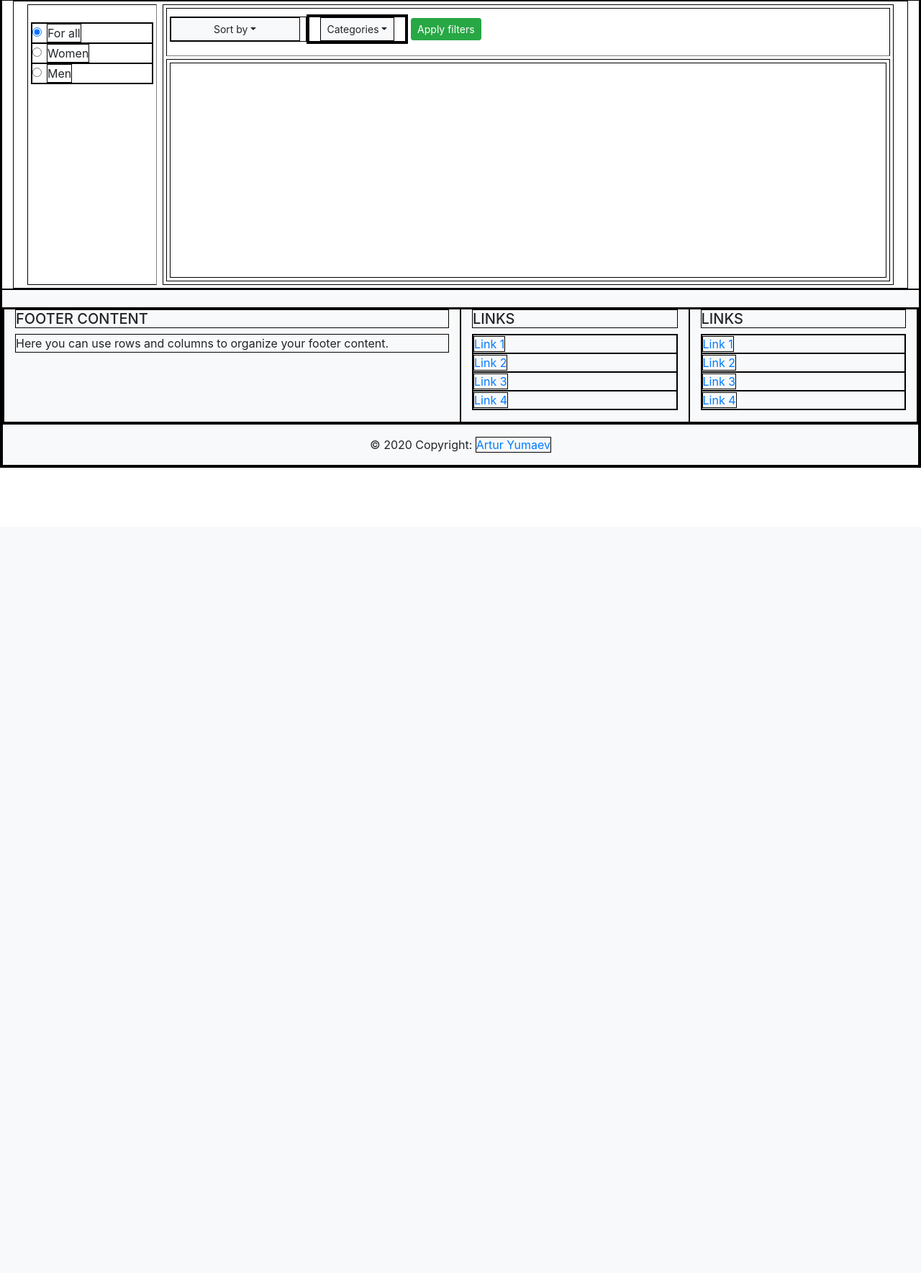
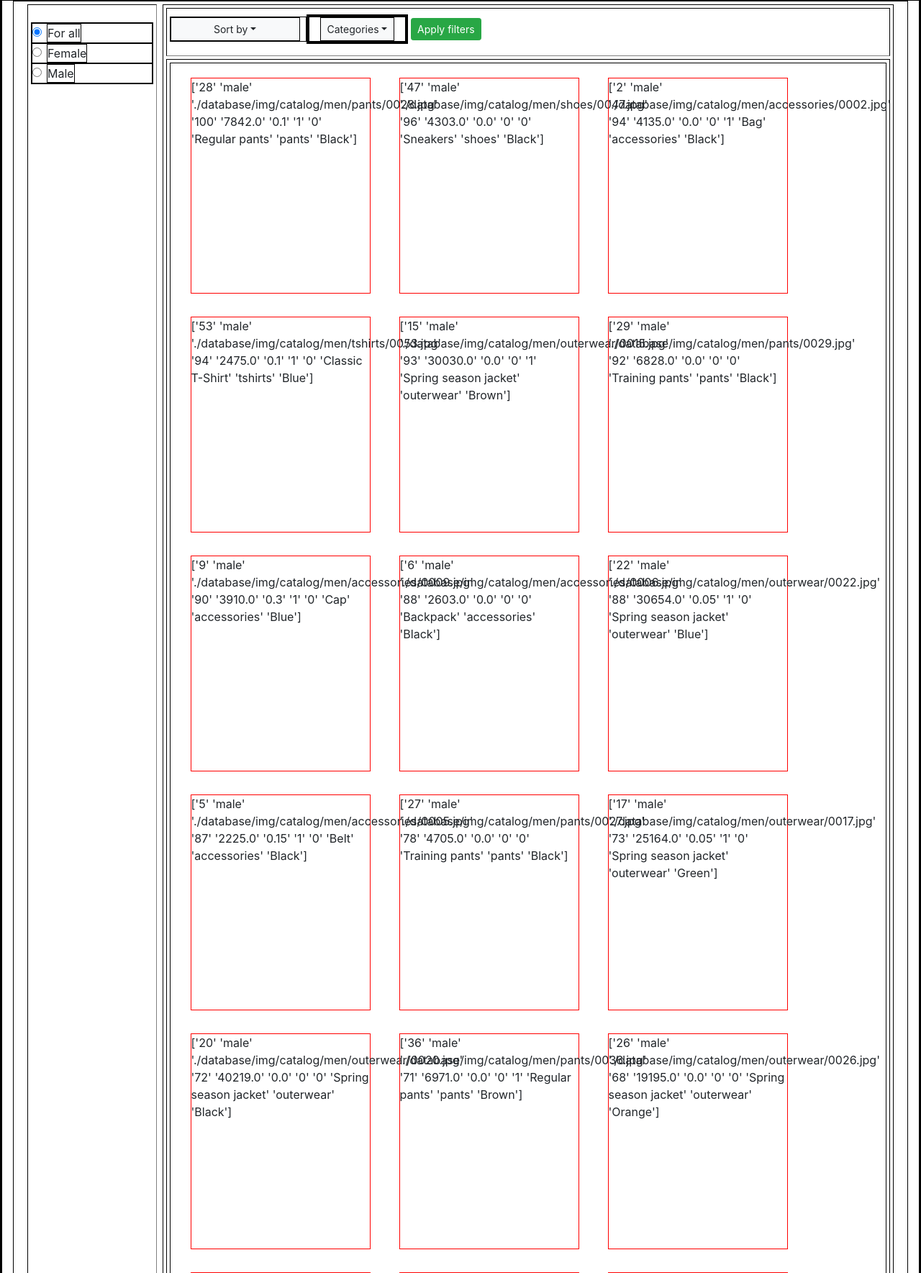
Before and after one commit to arturyumaev/Databases-Course-Work, a Flask app: page /collection in a window 1280 px wide. Shown: the part 68-1837 px from the top of the page at 72% size. Before the commit the page ends 718 px from the top, so only its background shows below. Run offline with Flask 2, Linux system fonts and the light colour scheme; data comes from the database, SQL or seed files in the repository; some libraries are stand-ins or nearby versions.

Commit message:
настроил отображение товаров на странице коллекции из базы данных

```diff
--- a/webApp/app.py
+++ b/webApp/app.py
@@ -1,6 +1,8 @@
 from flask import Flask, render_template, redirect, abort, request, url_for
 from markupsafe import escape
 import sqlite3
+from .db_manager import make_sql_query
+import numpy as np
 
 app = Flask(__name__)
 
@@ -12,15 +14,22 @@ def home():
 # Collection
 @app.route('/collection')
 def collection():
-
-    if len(request.args) != 0:
+    url_args = list(request.args.keys())
+    if all(i in url_args for i in ['sort', 'gender', 'cats']):
         sort_by = request.args.get('sort')
         gender = request.args.get('gender')
         categories = request.args.getlist('cats')
 
-        return render_template('collection.html', title='Collection', goods='Boogie')
     else:
-        return render_template('collection.html', title='Collection')
+        sort_by = 'Sort by'
+        gender = 'forall'
+        categories = 'None'
+
+    data = make_sql_query(gender, sort_by, categories)
+
+    print()
+
+    return render_template('collection.html', title='Collection', goods=np.array(data))
 
 # About us
 @app.route('/about_us')
--- a/webApp/db_manager.py
+++ b/webApp/db_manager.py
@@ -1,8 +1,32 @@
 import sqlite3
 
-# Create database for catalog of clothing
-conn = sqlite3.connect('./database/catalog.db')
+def make_sql_query(gender, sort_by, cats):
 
-c = conn.cursor()
+    # Create database for catalog of clothing
+    conn = sqlite3.connect('./database/catalog.db')
+    c = conn.cursor()
 
-conn.close()
+    sql_query = 'select * from goods'
+    if gender != 'forall':
+        sql_query += ' where gender = \'{}\''.format(gender)
+
+    if cats != 'None' and cats != ['None']:
+        if gender == 'forall':
+            sql_query += (' where (' + " or ".join(['category = \'{}\''.format(cat) for cat in cats]) + ')')
+        else:
+            sql_query += (' and (' + " or ".join(['category = \'{}\''.format(cat) for cat in cats]) + ')')
+
+    sql_query += ' order by '
+    if sort_by == 'By popularity' or sort_by == 'Sort by':
+        sql_query += 'rating desc'
+    if sort_by == 'Ascending prices':
+        sql_query += 'price'
+    if sort_by == 'Descending prices':
+        sql_query += 'price desc'
+
+    print(sql_query)
+    data = [i for i in c.execute(sql_query)]
+
+    conn.close()
+
+    return data
--- a/webApp/static/css/collection.css
+++ b/webApp/static/css/collection.css
@@ -1,3 +1,9 @@
 #filters-border-bottom {
     border-bottom: 1px solid grey;
 }
+
+.item-style {
+    height: 300px;
+    width: 250px;
+    border: 1px solid red;
+}
--- a/webApp/static/js/catalog.js
+++ b/webApp/static/js/catalog.js
@@ -43,9 +43,14 @@ function send_filter_results () {
     }
 
     var queryString = '/collection?sort=' + sorting_type + '&gender=' + gender;
-    for (let i = 0; i < clothing_types.length; i++) {
-        queryString = queryString + '&cats=' + clothing_types[i];
+    if (clothing_types.length != 0) {
+        for (let i = 0; i < clothing_types.length; i++) {
+            queryString = queryString + '&cats=' + clothing_types[i];
+        }
+    } else {
+        queryString += '&cats=None'
     }
+
 
     window.location.replace(queryString);
 }
--- a/webApp/templates/catalog.html
+++ b/webApp/templates/catalog.html
@@ -1,5 +1,11 @@
 {% block body %}
-<div class="d-flex h-100 w-100 p-1">
-    {{ goods }}
+<div class="d-flex flex-wrap justify-content-start h-100 w-100 p-1">
+    {% for item in goods %}
+
+        <div class="item-style m-3 ml-4">
+        {{ item }}
+        </div>
+
+    {% endfor %}
 </div>
 {% endblock %}
--- a/webApp/templates/collection.html
+++ b/webApp/templates/collection.html
@@ -1,7 +1,7 @@
 {% extends "parent_template.html" %}
 {% block body %}
 
-<div class="container-fluid d-flex flex-row" style="height: 400px;">
+<div class="container-fluid d-flex flex-row h-100" style="height: 400px;">
     <!-- Левый блок. Выбор категории -->
     <div class="m-1 p-1 pt-4" style="width: 15%; min-width: 120px; border-right: 1px solid grey;">
 
@@ -17,17 +17,17 @@
 
             <!-- Женское -->
             <div class="form-check">
-                <input class="form-check-input" type="radio" name="radio-sex" id="radio-sex-women" value="women">
-                <label class="form-check-label" for="radio-sex-women">
-                    Women
+                <input class="form-check-input" type="radio" name="radio-sex" id="radio-sex-female" value="female">
+                <label class="form-check-label" for="radio-sex-female">
+                    Female
                 </label>
             </div>
 
             <!-- Мужское -->
             <div class="form-check">
-                <input class="form-check-input" type="radio" name="radio-sex" id="radio-sex-men" value="men">
-                <label class="form-check-label" for="radio-sex-men">
-                    Men
+                <input class="form-check-input" type="radio" name="radio-sex" id="radio-sex-male" value="male">
+                <label class="form-check-label" for="radio-sex-male">
+                    Male
                 </label>
             </div>
         </form>
@@ -60,12 +60,11 @@
                             <div class="button-group">
                                 <button type="button" class="btn btn-light btn-sm dropdown-toggle" data-toggle="dropdown">Categories</button>
                                 <ul class="dropdown-menu dropdown-menu-category">
-                                    <li><a href="#" class="small" data-value="option1" tabIndex="-1"><input type="checkbox"/>&nbsp;Option 1</a></li>
-                                    <li><a href="#" class="small" data-value="option2" tabIndex="-1"><input type="checkbox"/>&nbsp;Option 2</a></li>
-                                    <li><a href="#" class="small" data-value="option3" tabIndex="-1"><input type="checkbox"/>&nbsp;Option 3</a></li>
-                                    <li><a href="#" class="small" data-value="option4" tabIndex="-1"><input type="checkbox"/>&nbsp;Option 4</a></li>
-                                    <li><a href="#" class="small" data-value="option5" tabIndex="-1"><input type="checkbox"/>&nbsp;Option 5</a></li>
-                                    <li><a href="#" class="small" data-value="option6" tabIndex="-1"><input type="checkbox"/>&nbsp;Option 6</a></li>
+                                    <li><a href="#" class="small" data-value="accessories" tabIndex="-1"><input type="checkbox"/>&nbsp;accessories</a></li>
+                                    <li><a href="#" class="small" data-value="outerwear" tabIndex="-1"><input type="checkbox"/>&nbsp;outerwear</a></li>
+                                    <li><a href="#" class="small" data-value="pants" tabIndex="-1"><input type="checkbox"/>&nbsp;pants</a></li>
+                                    <li><a href="#" class="small" data-value="shoes" tabIndex="-1"><input type="checkbox"/>&nbsp;shoes</a></li>
+                                    <li><a href="#" class="small" data-value="tshirts" tabIndex="-1"><input type="checkbox"/>&nbsp;tshirts</a></li>
                                 </ul>
                             </div>
                         </div>
```
